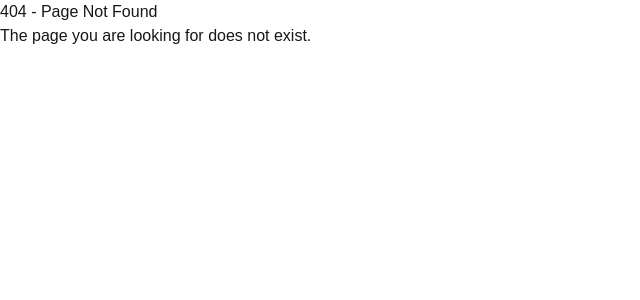
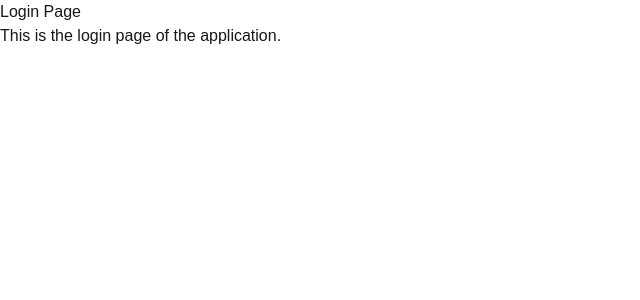
Before and after one commit to bikeeprajapati/nextjs-fundamentals, a Next.js app: page /login in a window 1280 px wide. Before the commit this address had no page. Shown: the top 300 px of the page, without its empty margins (0-640 px from the left). Built offline with nearby package versions, Linux system fonts and the light colour scheme.

Commit message:
Implemented Route Groups

```diff
--- /dev/null
+++ b/app/(auth)/forgot-password/page.tsx
@@ -0,0 +1,8 @@
+export default function ForgotPasswordPage() {
+    return (
+        <div>
+            <h1>Forgot Password Page</h1>
+            <p>This is the forgot password page of the application.</p>
+        </div>
+    );
+}
--- /dev/null
+++ b/app/(auth)/login/page.tsx
@@ -0,0 +1,8 @@
+export default function LoginPage() {
+    return (
+        <div>
+            <h1>Login Page</h1>
+            <p>This is the login page of the application.</p>
+        </div>
+    );
+}
--- /dev/null
+++ b/app/(auth)/register/page.tsx
@@ -0,0 +1,8 @@
+export default function RegisterPage() {
+    return (
+        <div>
+            <h1>Register Page</h1>
+            <p>This is the register page of the application.</p>
+        </div>
+    );
+}
--- /dev/null
+++ b/app/_lib/page.tsx
@@ -0,0 +1,8 @@
+export default function PrivateRoute() {
+    return (
+        <div className="flex flex-col items-center justify-center w-full h-full">
+            <h1 className="text-2xl font-bold mb-4">Private Route</h1>
+            <p className="text-gray-600">This is a placeholder for the private route component.</p>
+        </div>
+    );
+}
```
Also changed, not shown: app/_lib/format-date.ts (added).
